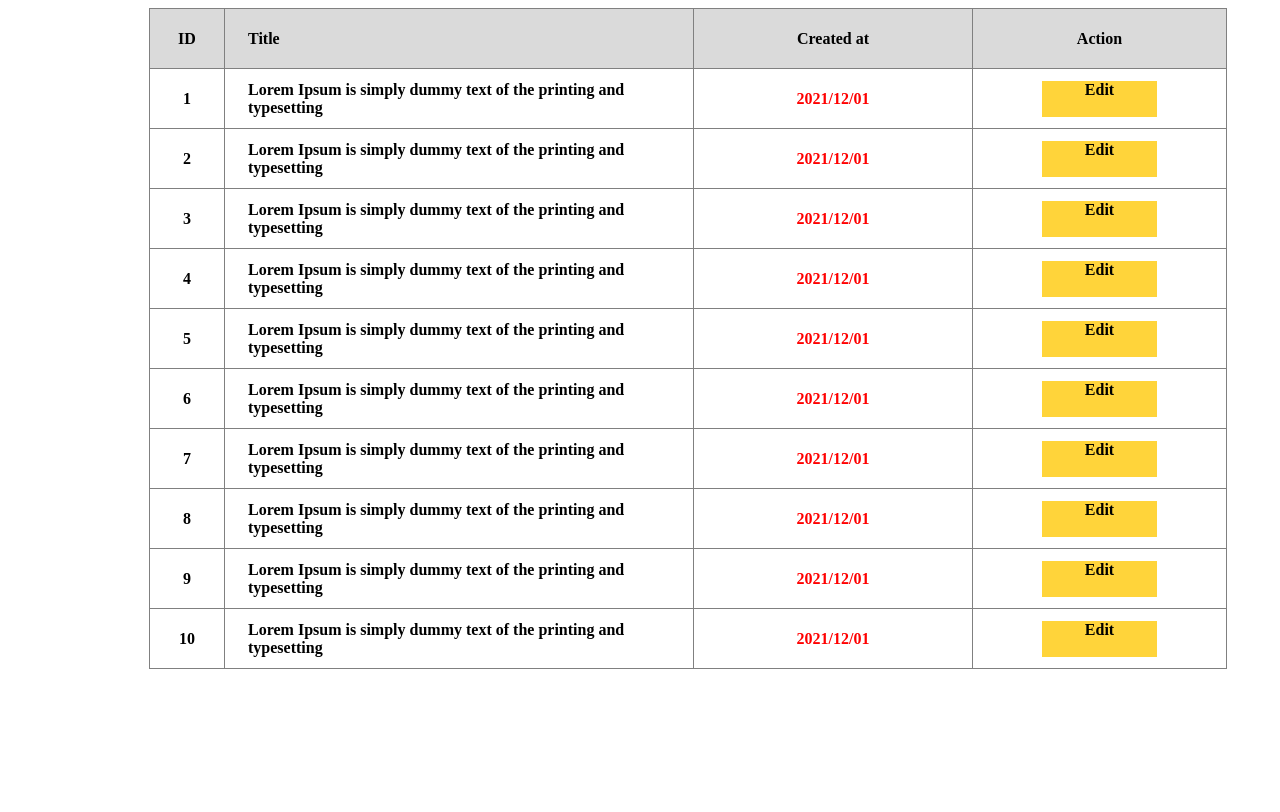
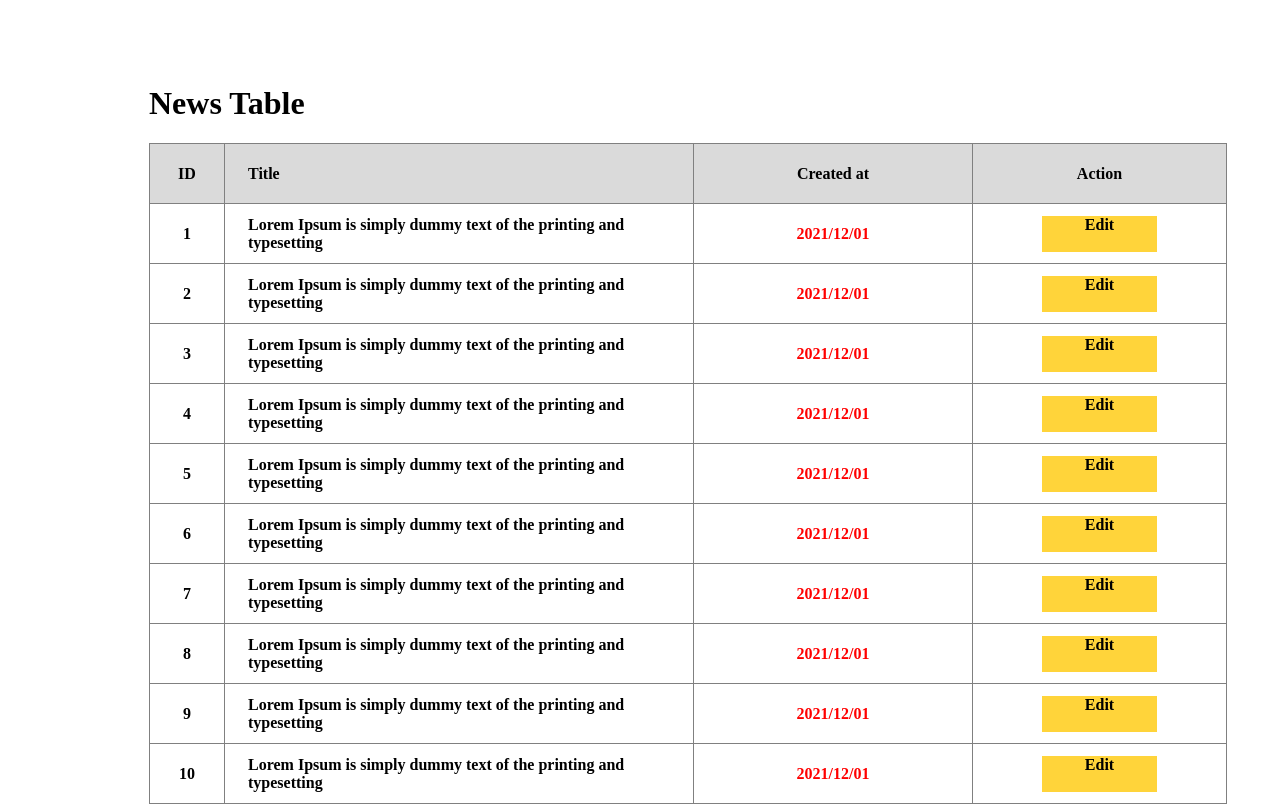
Before and after one commit to SophioMadzgharashvili/CSS-tskhrilebi-davaleba-1, a plain HTML site: page index.html in a window 1280 px wide. Drawn offline with Linux system fonts and the light colour scheme.

Commit message:
Update index.html

```diff
--- a/index.html
+++ b/index.html
@@ -56,6 +56,7 @@
     </style>
 </head>
 <body>
+    <h1>News Table</h1>
     <table border="1">
         <thead>
             <tr style="background-color: #DADADA;">
```
